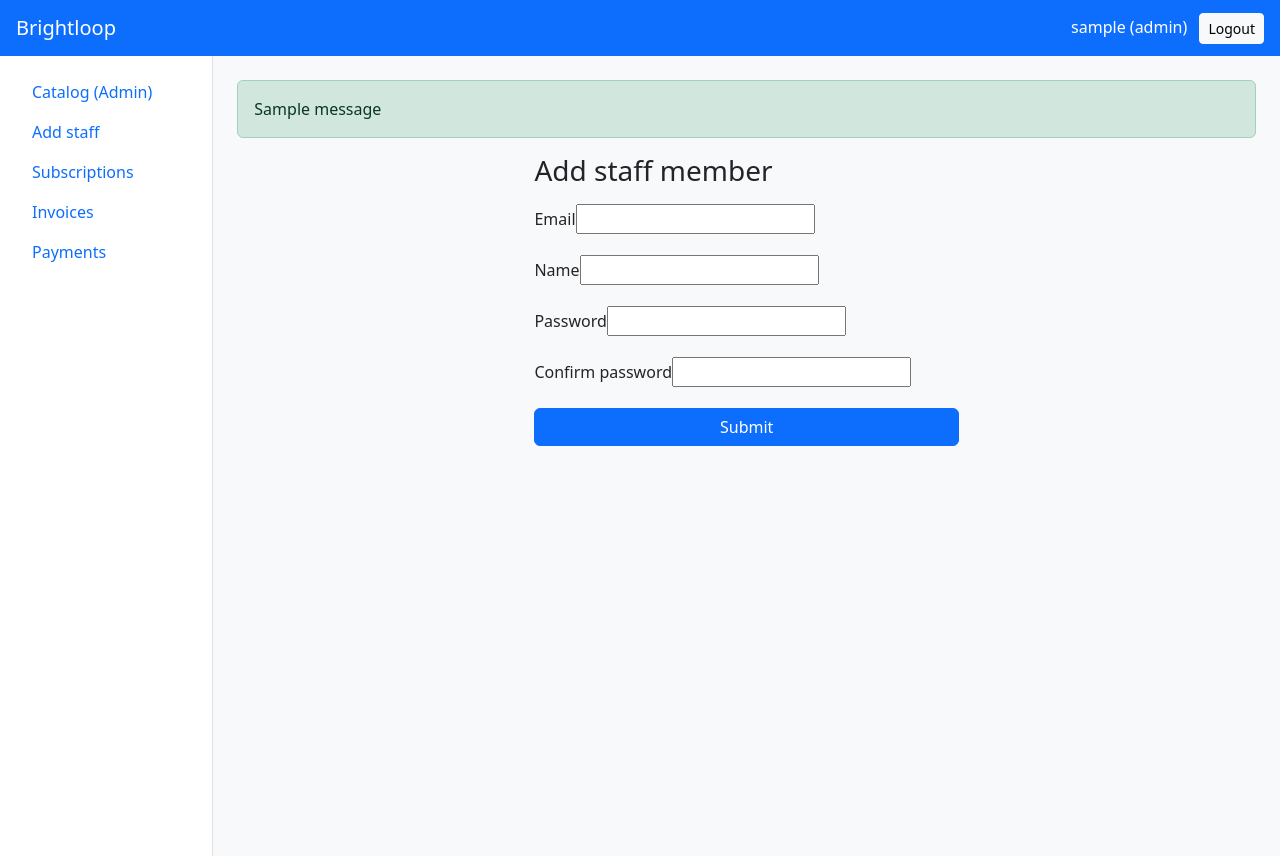
After one commit to Ananya600/brightloop, a Django app: page /staff/new/ in a window 1280 px wide. The commit adds this page. Run offline with Django 5.2, Linux system fonts and the light colour scheme; a user stored in the database is signed in; tables that the repository leaves empty hold one stand-in row (values such as "Sample post"); one stand-in notice (Sample message) is shown; some libraries are stand-ins or nearby versions.

Commit message:
feat: password reset, staff creation, customer portal

```diff
--- /dev/null
+++ b/accounts/decorators.py
@@ -0,0 +1,15 @@
+from functools import wraps
+from django.contrib.auth.decorators import login_required
+from django.core.exceptions import PermissionDenied
+
+
+def role_required(*roles):
+    def deco(view):
+        @wraps(view)
+        def wrapper(request, *args, **kwargs):
+            u = request.user
+            if not (u.is_superuser or u.role in roles):
+                raise PermissionDenied
+            return view(request, *args, **kwargs)
+        return login_required(wrapper)
+    return deco
--- a/accounts/forms.py
+++ b/accounts/forms.py
@@ -3,6 +3,7 @@ from django import forms
 from django.contrib.auth import get_user_model
 from django.core.exceptions import ValidationError
 from catalog.models import Customer
+from django.contrib.auth.forms import SetPasswordForm
 
 User = get_user_model()
 
@@ -50,3 +51,20 @@ class SignupForm(forms.ModelForm):
         user.save()
         Customer.objects.create(user=user, name=self.cleaned_data['name'], email=user.email)
         return user
+
+class StrongSetPasswordForm(SetPasswordForm):
+    def clean_new_password2(self):
+        p = super().clean_new_password2()
+        validate_strong_password(p)
+        return p
+
+
+class StaffForm(SignupForm):
+    def save(self, commit=True):
+        user = forms.ModelForm.save(self, commit=False)
+        user.username = user.email
+        user.first_name = self.cleaned_data['name']
+        user.role = 'staff'
+        user.set_password(self.cleaned_data['password1'])
+        user.save()
+        return user
--- a/accounts/views.py
+++ b/accounts/views.py
@@ -1,6 +1,9 @@
 from django.contrib import messages
 from django.shortcuts import render, redirect
 from .forms import SignupForm
+from django.contrib.auth.decorators import login_required
+from .decorators import role_required
+from .forms import StaffForm   # keep your existing SignupForm import too
 
 def signup(request):
     form = SignupForm(request.POST or None)
@@ -9,3 +12,19 @@ def signup(request):
         messages.success(request, 'Account created. Please log in.')
         return redirect('login')
     return render(request, 'accounts/signup.html', {'form': form})
+
+@login_required
+def home(request):
+    if request.user.role == 'customer' and not request.user.is_superuser:
+        return redirect('my_subscriptions')
+    return redirect('subscription_list')
+
+
+@role_required('admin')
+def staff_create(request):
+    form = StaffForm(request.POST or None)
+    if request.method == 'POST' and form.is_valid():
+        u = form.save()
+        messages.success(request, f'Staff account created for {u.email}.')
+        return redirect('staff_create')
+    return render(request, 'accounts/auth_form.html', {'form': form, 'title': 'Add staff member'})
--- a/config/settings.py
+++ b/config/settings.py
@@ -11,6 +11,7 @@ https://docs.djangoproject.com/en/6.1/ref/settings/
 """
 
 from pathlib import Path
+from django.contrib.messages import constants as message_constants
 
 # Build paths inside the project like this: BASE_DIR / 'subdir'.
 BASE_DIR = Path(__file__).resolve().parent.parent
@@ -135,3 +136,4 @@ AUTH_USER_MODEL = 'accounts.User'
 LOGIN_URL = 'login'
 LOGIN_REDIRECT_URL = 'dashboard'
 LOGOUT_REDIRECT_URL = 'login'
+MESSAGE_TAGS = {message_constants.ERROR: 'danger'}
--- a/config/urls.py
+++ b/config/urls.py
@@ -18,12 +18,35 @@ from django.contrib import admin
 from django.urls import path
 from django.contrib.auth import views as auth_views
 from django.views.generic import TemplateView
-from accounts.views import signup          # <- this line was missing
+from accounts.views import signup
+from django.urls import include
+from accounts.views import signup, home, staff_create
+from accounts.forms import StrongSetPasswordForm
 
 urlpatterns = [
     path('admin/', admin.site.urls),
     path('login/', auth_views.LoginView.as_view(template_name='accounts/login.html'), name='login'),
     path('logout/', auth_views.LogoutView.as_view(), name='logout'),
     path('signup/', signup, name='signup'),
-    path('', TemplateView.as_view(template_name='base.html'), name='dashboard'),
+    path('', home, name='dashboard'),
+    path('staff/new/', staff_create, name='staff_create'),
+    path('portal/', include('portal.urls')),
+    path('password-reset/', auth_views.PasswordResetView.as_view(
+        template_name='accounts/auth_form.html',
+        email_template_name='accounts/password_reset_email.txt',
+        subject_template_name='accounts/password_reset_subject.txt',
+        extra_context={'title': 'Reset password'}), name='password_reset'),
+    path('password-reset/sent/', auth_views.PasswordResetDoneView.as_view(
+        template_name='accounts/auth_message.html',
+        extra_context={'title': 'Check your email',
+                   'message': 'If that email is registered, a reset link has been sent.'}),
+        name='password_reset_done'),
+    path('reset/<uidb64>/<token>/', auth_views.PasswordResetConfirmView.as_view(
+        template_name='accounts/auth_form.html', form_class=StrongSetPasswordForm,
+        extra_context={'title': 'Set a new password'}), name='password_reset_confirm'),
+    path('reset/done/', auth_views.PasswordResetCompleteView.as_view(
+        template_name='accounts/auth_message.html',
+        extra_context={'title': 'Password changed',
+                   'message': 'You can now log in with your new password.'}),
+        name='password_reset_complete'),
 ]
--- /dev/null
+++ b/portal/urls.py
@@ -0,0 +1,10 @@
+from django.urls import path
+from . import views
+
+urlpatterns = [
+    path('subscriptions/', views.my_subscriptions, name='my_subscriptions'),
+    path('subscriptions/<int:pk>/', views.my_subscription, name='my_subscription'),
+    path('invoices/', views.my_invoices, name='my_invoices'),
+    path('invoices/<int:pk>/', views.my_invoice, name='my_invoice'),
+    path('payments/', views.my_payments, name='my_payments'),
+]
--- /dev/null
+++ b/templates/accounts/auth_form.html
@@ -0,0 +1,20 @@
+{% extends 'base.html' %}
+{% block content %}
+<div class="col-md-5 mx-auto">
+  <h3 class="mb-3">{{ title }}</h3>
+  {% if validlink == False %}
+    <div class="alert alert-danger">This link is invalid or has expired.
+      <a href="{% url 'password_reset' %}">Request a new one</a></div>
+  {% else %}
+  <form method="post" novalidate>
+    {% csrf_token %}
+    {% for e in form.non_field_errors %}<div class="text-danger small">{{ e }}</div>{% endfor %}
+    {% for field in form %}
+      <div class="mb-3"><label class="form-label">{{ field.label }}</label>{{ field }}
+        {% for e in field.errors %}<div class="text-danger small">{{ e }}</div>{% endfor %}</div>
+    {% endfor %}
+    <button class="btn btn-primary w-100">Submit</button>
+  </form>
+  {% endif %}
+</div>
+{% endblock %}
--- /dev/null
+++ b/templates/accounts/auth_message.html
@@ -0,0 +1,5 @@
+{% extends 'base.html' %}
+{% block content %}
+<div class="col-md-5 mx-auto"><h3>{{ title }}</h3><p>{{ message }}</p>
+<a class="btn btn-primary" href="{% url 'login' %}">Go to login</a></div>
+{% endblock %}
--- a/templates/accounts/login.html
+++ b/templates/accounts/login.html
@@ -10,5 +10,6 @@
     <button class="btn btn-primary w-100">Log in</button>
   </form>
   <p class="mt-3"><a href="{% url 'signup' %}">Create account</a></p>
+  <a href="{% url 'password_reset' %}">Forgot password?</a>
 </div>
 {% endblock %}
--- /dev/null
+++ b/templates/accounts/password_reset_email.txt
@@ -0,0 +1,6 @@
+Hello,
+
+Use this link to reset your Brightloop password:
+{{ protocol }}://{{ domain }}{% url 'password_reset_confirm' uidb64=uid token=token %}
+
+If you did not ask for this, ignore this email.
--- /dev/null
+++ b/templates/accounts/password_reset_subject.txt
@@ -0,0 +1 @@
+Reset your Brightloop password
--- a/templates/base.html
+++ b/templates/base.html
@@ -21,16 +21,19 @@
     {% if user.is_authenticated %}
     <aside class="col-md-2 bg-white border-end min-vh-100 p-3">
       <ul class="nav flex-column">
-        {% if user.role == 'admin' %}
+      {% if user.role == 'admin' or user.is_superuser %}
         <li class="nav-item"><a class="nav-link" href="/admin/">Catalog (Admin)</a></li>
+        <li class="nav-item"><a class="nav-link" href="{% url 'staff_create' %}">Add staff</a></li>
       {% endif %}
-        {% if user.role == 'admin' or user.role == 'staff' %}
-          <li class="nav-item"><a class="nav-link" href="#">Subscriptions</a></li>
-          <li class="nav-item"><a class="nav-link" href="#">Invoices</a></li>
+
+      {% if user.role == 'admin' or user.role == 'staff' or user.is_superuser %}
+        <li class="nav-item"><a class="nav-link" href="{% url 'subscription_list' %}">Subscriptions</a></li>   {# B edits these #}
+        <li class="nav-item"><a class="nav-link" href="{% url 'invoice_list' %}">Invoices</a></li>             {# B edits these #}
         <li class="nav-item"><a class="nav-link" href="#">Payments</a></li>
       {% else %}
-          <li class="nav-item"><a class="nav-link" href="#">My Subscriptions</a></li>
-          <li class="nav-item"><a class="nav-link" href="#">My Invoices</a></li>
+        <li class="nav-item"><a class="nav-link" href="{% url 'my_subscriptions' %}">My Subscriptions</a></li>
+        <li class="nav-item"><a class="nav-link" href="{% url 'my_invoices' %}">My Invoices</a></li>
+        <li class="nav-item"><a class="nav-link" href="{% url 'my_payments' %}">My Payments</a></li>
       {% endif %}
     </ul>
     </aside>
```
Also changed, not shown: portal/views.py (+42 -2 lines), templates/portal/invoice_detail.html (added, +17 -0 lines), templates/portal/invoices.html (added, +11 -0 lines), templates/portal/payments.html (added, +9 -0 lines), templates/portal/subscription_detail.html (added, +12 -0 lines), templates/portal/subscriptions.html (added, +11 -0 lines). Lines whose indentation alone changed are shown as unchanged.
